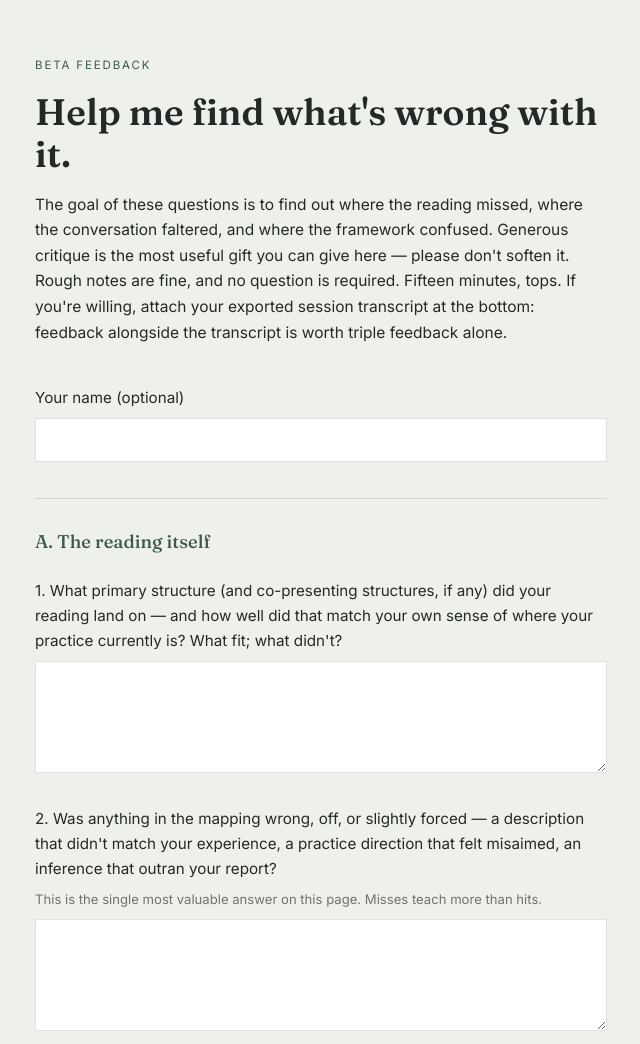
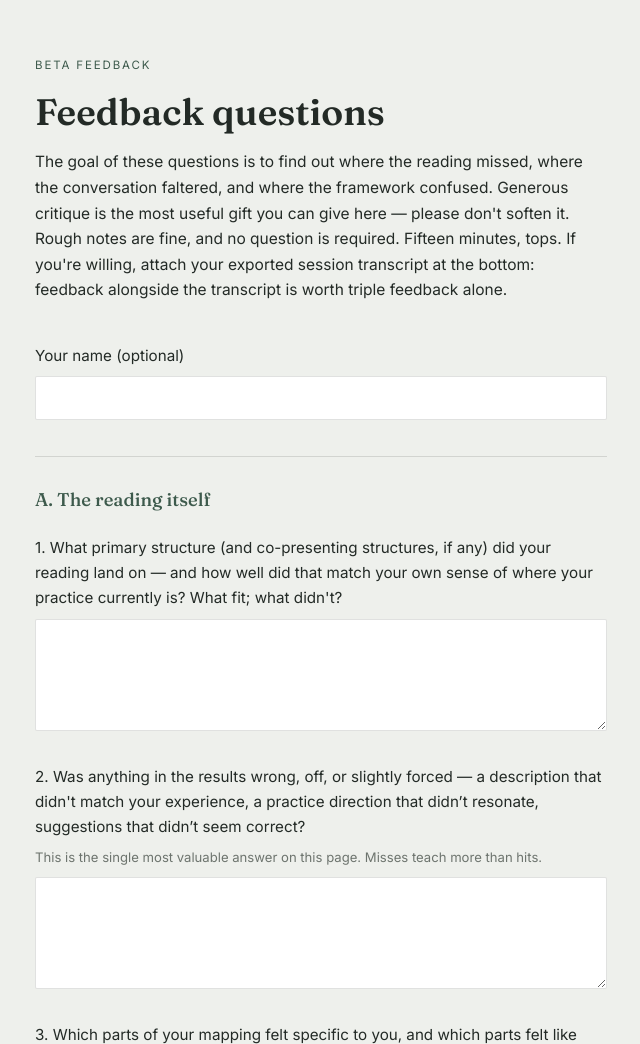
Before and after one commit to jayRigpa/structure-triage, a website: page public/feedback.html in a window 1280 px wide. Shown: the top 1044 px of the page, without its empty margins (319-959 px from the left). Drawn offline with Linux system fonts and the light colour scheme.

Commit message:
Update landing and feedback copy

```diff
--- a/public/feedback.html
+++ b/public/feedback.html
@@ -31,7 +31,7 @@
 <body>
   <main class="fb-wrap">
     <p class="eyebrow">Beta feedback</p>
-    <h1>Help me find what's wrong with it.</h1>
+    <h1>Feedback questions</h1>
     <p class="fb-intro">
       The goal of these questions is to find out where the reading missed, where
       the conversation faltered, and where the framework confused. Generous
@@ -60,7 +60,7 @@
       </label>
 
       <label class="fb-q">
-        <span class="q-text">2. Was anything in the mapping wrong, off, or slightly forced — a description that didn't match your experience, a practice direction that felt misaimed, an inference that outran your report?</span>
+        <span class="q-text">2. Was anything in the results wrong, off, or slightly forced — a description that didn't match your experience, a practice direction that didn’t resonate, suggestions that didn’t seem correct?</span>
         <span class="q-hint">This is the single most valuable answer on this page. Misses teach more than hits.</span>
         <textarea name="q2_misses" rows="4"></textarea>
       </label>
```
Also changed, not shown: public/index.html (+1 -0 lines).
